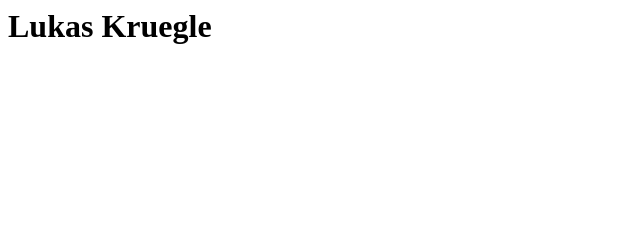
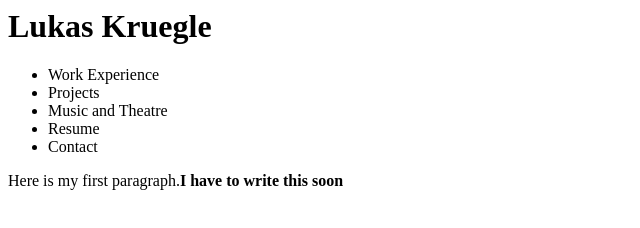
Before and after one commit to lukaskruegle/lukaskruegle.github.io, a plain HTML site: page index.html in a window 1280 px wide. Shown: the whole page, without its empty margins (0-640 px from the left). Drawn offline with Linux system fonts and the light colour scheme.

Commit message:
Added Nav List

```diff
--- a/index.html
+++ b/index.html
@@ -1,3 +1,11 @@
 <html>
 <h1>Lukas Kruegle</h1>
+<ul>
+	<li>Work Experience</li>
+	<li>Projects</li>
+	<li>Music and Theatre</li>
+	<li>Resume</li>
+	<li>Contact</li>
+</ul>
+<p>Here is my first paragraph.<b>I have to write this soon</b></p>
 </html>
```
